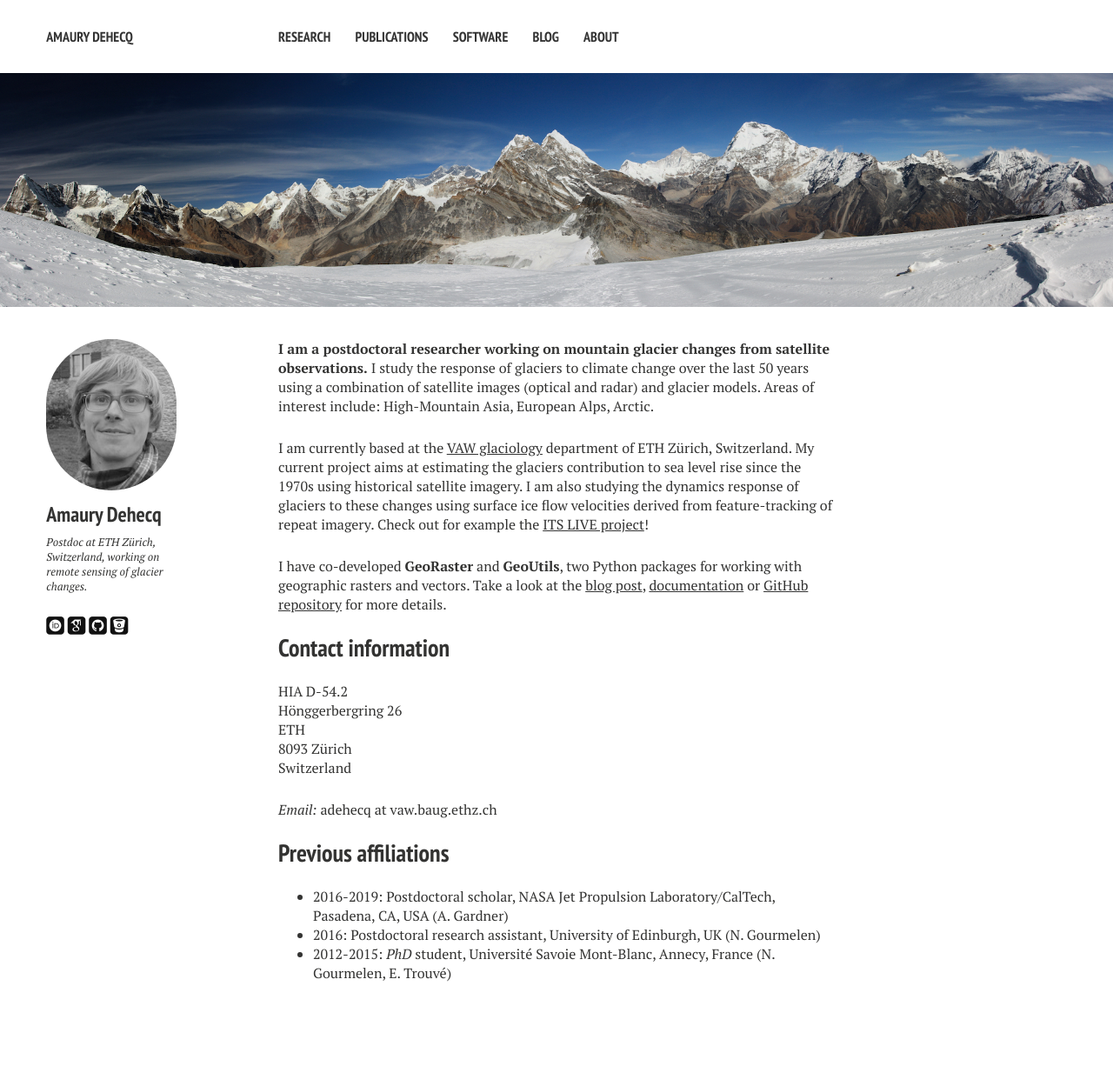
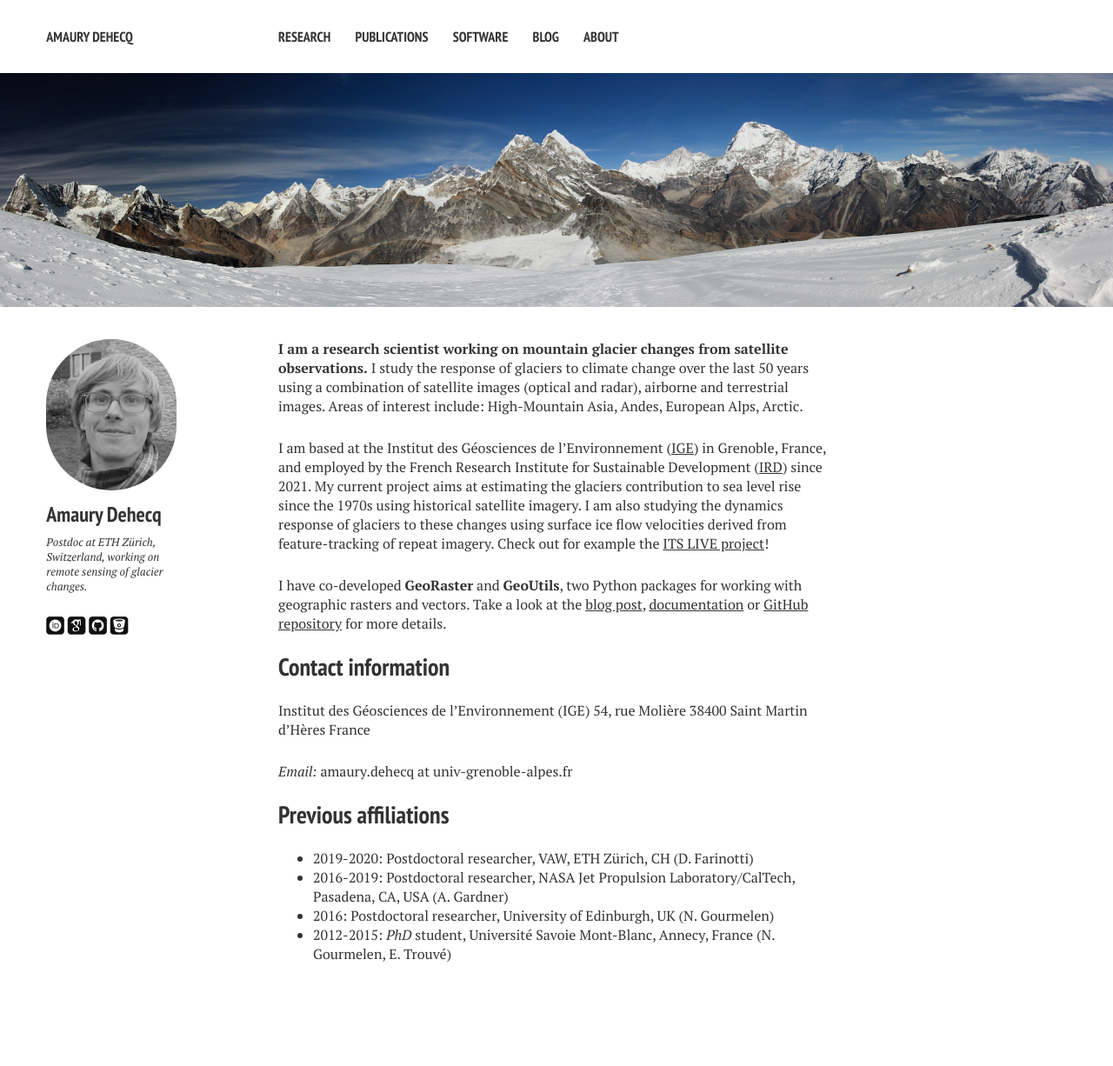
Before and after one commit to adehecq/adehecq.github.io, a Jekyll site: the page built from index.md, in a window 1280 px wide. Shown: the whole page at 87% size. Built offline with Jekyll 4.4.1, drawn with Linux system fonts in a browser that asks for light colours; nearby versions of some CDN libraries; some web fonts are replaced; after the commit the page ends 1204 px from its top, so only the background shows below that.

Commit message:
Update affiliation in index.md

```diff
--- a/index.md
+++ b/index.md
@@ -11,24 +11,24 @@ image:
 </footer>
 
 
-**I am a postdoctoral researcher working on mountain glacier changes from satellite observations.** I study the response of glaciers to climate change over the last 50 years using a combination of satellite images (optical and radar) and glacier models. Areas of interest include: High-Mountain Asia, European Alps, Arctic.
+**I am a research scientist working on mountain glacier changes from satellite observations.** I study the response of glaciers to climate change over the last 50 years using a combination of satellite images (optical and radar), airborne and terrestrial images. Areas of interest include: High-Mountain Asia, Andes, European Alps, Arctic.
 
-I am currently based at the [VAW glaciology](https://vaw.ethz.ch/en/research/glaciology.html) department of ETH Zürich, Switzerland. My current project aims at estimating the glaciers contribution to sea level rise since the 1970s using historical satellite imagery. I am also studying the dynamics response of glaciers to these changes using surface ice flow velocities derived from feature-tracking of repeat imagery. Check out for example the [ITS LIVE project](https://its-live.jpl.nasa.gov/)!
+I am based at the Institut des Géosciences de l'Environnement ([IGE](http://www.ige-grenoble.fr/)) in Grenoble, France, and employed by the French Research Institute for Sustainable Development ([IRD](www.ird.fr)) since 2021. My current project aims at estimating the glaciers contribution to sea level rise since the 1970s using historical satellite imagery. I am also studying the dynamics response of glaciers to these changes using surface ice flow velocities derived from feature-tracking of repeat imagery. Check out for example the [ITS LIVE project](https://its-live.jpl.nasa.gov/)!
 
 I have co-developed **GeoRaster** and **GeoUtils**, two Python packages for working with geographic rasters and vectors. Take a look at the [blog post](georaster-released), [documentation](http://georaster.readthedocs.io/en/latest/) or [GitHub repository](https://github.com/geoutils/georaster) for more details.
 
 ## Contact information
 
-HIA D-54.2
-Hönggerbergring 26
-ETH
-8093 Zürich
-Switzerland
+Institut des Géosciences de l'Environnement (IGE)
+54, rue Molière
+38400 Saint Martin d'Hères
+France
 
-*Email:* adehecq at vaw.baug.ethz.ch
+*Email:* amaury.dehecq at univ-grenoble-alpes.fr
 
 ## Previous affiliations
 
-* 2016-2019: Postdoctoral scholar, NASA Jet Propulsion Laboratory/CalTech, Pasadena, CA, USA  (A. Gardner)
-* 2016: Postdoctoral research assistant, University of Edinburgh, UK  (N. Gourmelen)
+* 2019-2020: Postdoctoral researcher, VAW, ETH Zürich, CH (D. Farinotti)
+* 2016-2019: Postdoctoral researcher, NASA Jet Propulsion Laboratory/CalTech, Pasadena, CA, USA  (A. Gardner)
+* 2016: Postdoctoral researcher, University of Edinburgh, UK  (N. Gourmelen)
 * 2012-2015: *PhD* student, Université Savoie Mont-Blanc, Annecy, France  (N. Gourmelen, E. Trouvé)
```
